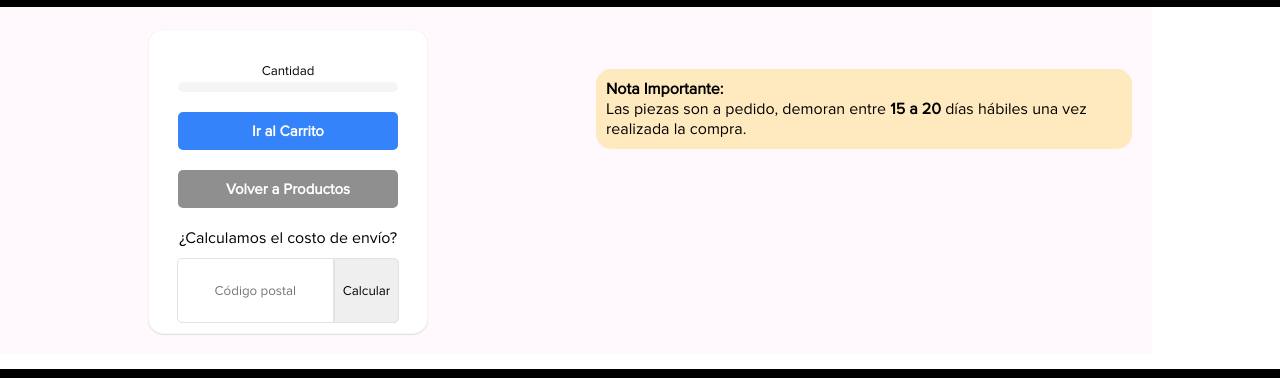
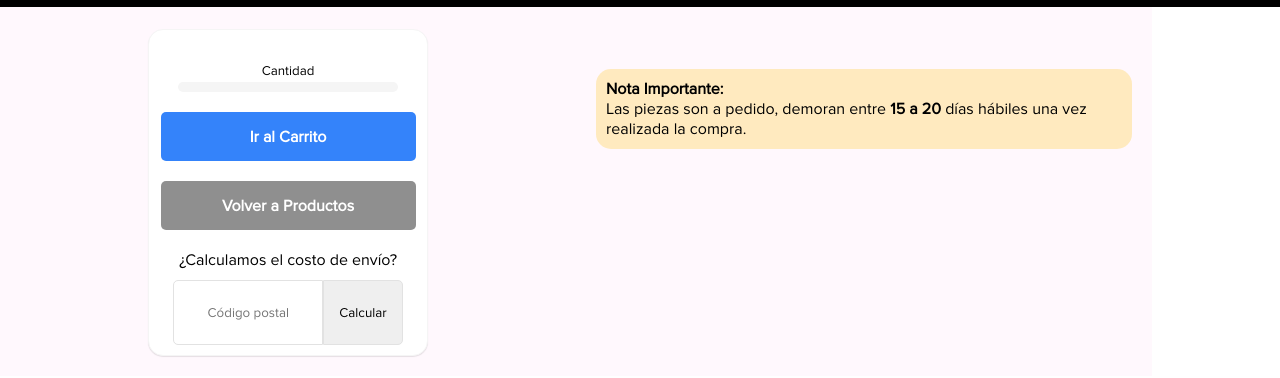
Before and after one commit to Carneglia/ProyectoFinal-Carneglia, a plain HTML site: page pages/items.html in a window 1280 px wide. Shown: the part 61-439 px from the top of the page. Drawn offline with nearby package versions, Linux system fonts and the light colour scheme; a web font is replaced by a local one.

Commit message:
shipping calculation styles updated

```diff
--- a/css/style.css
+++ b/css/style.css
@@ -491,12 +491,13 @@ main {
       padding-bottom: 10px; }
       .shopContainer .itemShop .infoCompra-container .calcularEnvioContainer .calcular-envio .btnCalcularEnvio {
         height: 65px;
-        padding: 0 8px;
+        padding: 0 15px;
         border-top-right-radius: 5px;
         border-bottom-right-radius: 5px;
         border: 1px solid #e2e2e2; }
       .shopContainer .itemShop .infoCompra-container .calcularEnvioContainer .calcular-envio .input-calcular {
         height: 65px;
+        width: 150px;
         text-align: center;
         border: 1px solid #e2e2e2;
         border-top-left-radius: 5px;
@@ -529,12 +530,13 @@ main {
       flex-direction: column;
       align-items: center; }
       .shopContainer .itemShop .infoCompra-container .btn-ad-at .irAlCarrito {
-        font-size: 15px;
+        font-size: 16px;
         font-weight: 600;
         padding: 8px 10px;
         margin: 10px 0;
         border-radius: 5px;
-        width: 220px;
+        width: 255px;
+        height: 49px;
         background-color: #3483fa;
         border-color: transparent;
         cursor: pointer; }
@@ -545,14 +547,15 @@ main {
         background-color: #2968C8;
         transition: 0.7s ease; }
       .shopContainer .itemShop .infoCompra-container .btn-ad-at .volver {
-        font-size: 15px;
+        font-size: 16px;
         padding: 8px 10px;
         margin: 10px 0;
         border-color: transparent;
         background-color: #4b4b4b9e;
         border-radius: 5px;
         transition: 0.5s ease;
-        width: 220px;
+        width: 255px;
+        height: 49px;
         font-weight: 600; }
         .shopContainer .itemShop .infoCompra-container .btn-ad-at .volver a {
           text-decoration: none;
--- a/scss/sections/item.scss
+++ b/scss/sections/item.scss
@@ -24,7 +24,7 @@
 
                     .btnCalcularEnvio {
                         height: 65px;
-                        padding: 0 8px;
+                        padding: 0 15px;
                         border-top-right-radius: 5px;
                         border-bottom-right-radius: 5px;
                         border: 1px solid #e2e2e2;
@@ -33,6 +33,7 @@
 
                     .input-calcular {
                         height: 65px;
+                        width: 150px;
                         text-align: center;
                         border: 1px solid #e2e2e2;
                         border-top-left-radius: 5px;
@@ -81,12 +82,13 @@
                 align-items: center;
 
                 .irAlCarrito {
-                    font-size: 15px;
+                    font-size: 16px;
                     font-weight: 600;
                     padding: 8px 10px;
                     margin: 10px 0;
                     border-radius: 5px;
-                    width: 220px;
+                    width: 255px;
+                    height: 49px;
                     background-color: #3483fa;
                     border-color: transparent;
                     cursor: pointer;
@@ -102,14 +104,15 @@
                 }
 
                 .volver {
-                    font-size: 15px;
+                    font-size: 16px;
                     padding: 8px 10px;
                     margin: 10px 0;
                     border-color: transparent;
                     background-color: #4b4b4b9e;
                     border-radius: 5px;
                     transition: 0.5s ease;
-                    width: 220px;
+                    width: 255px;
+                    height: 49px;
                     font-weight: 600;
 
                     a {
@@ -165,9 +168,6 @@
                     margin: 10px auto;
 
                 }
-
-
-
             }
         }
 
```
